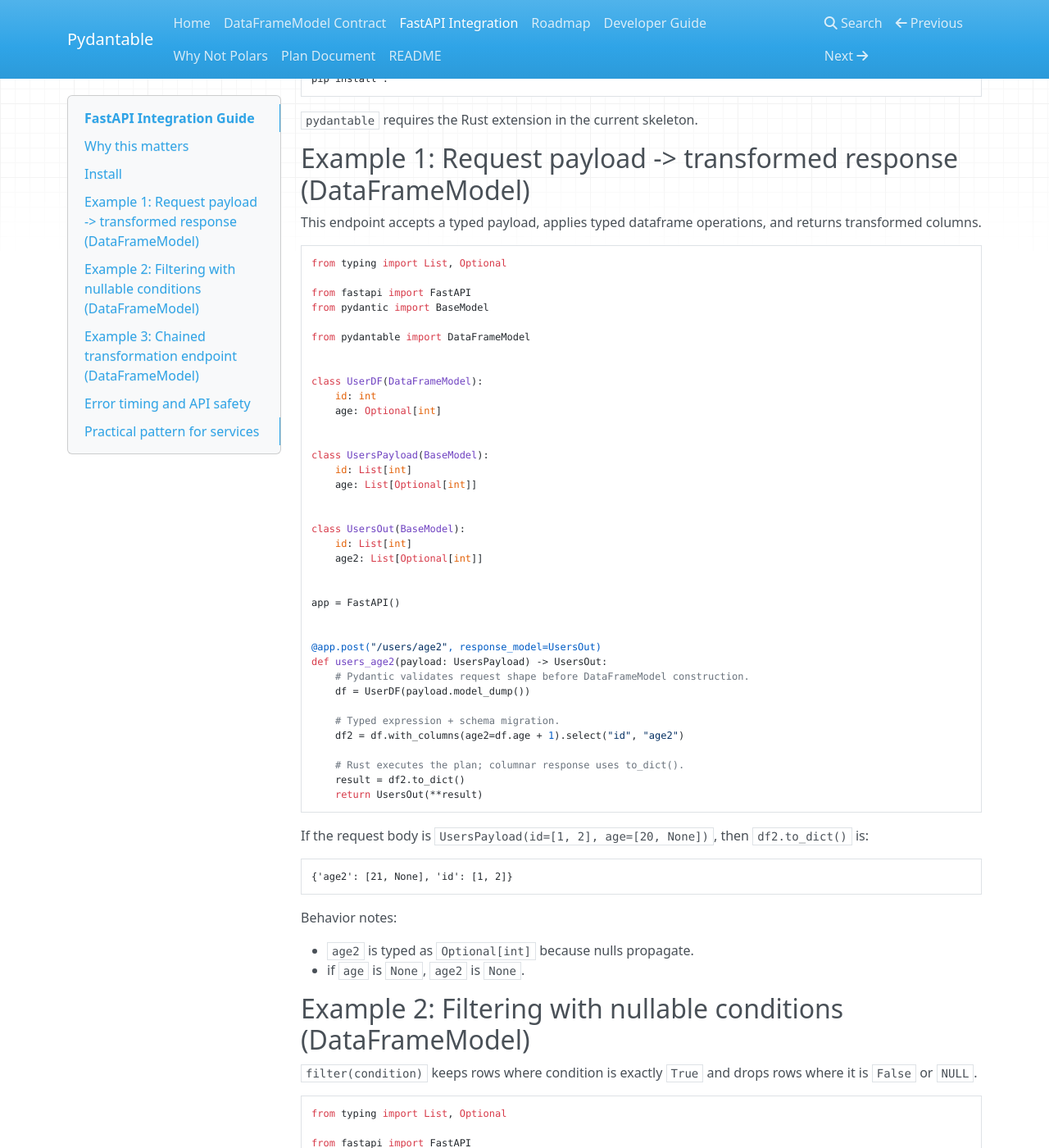
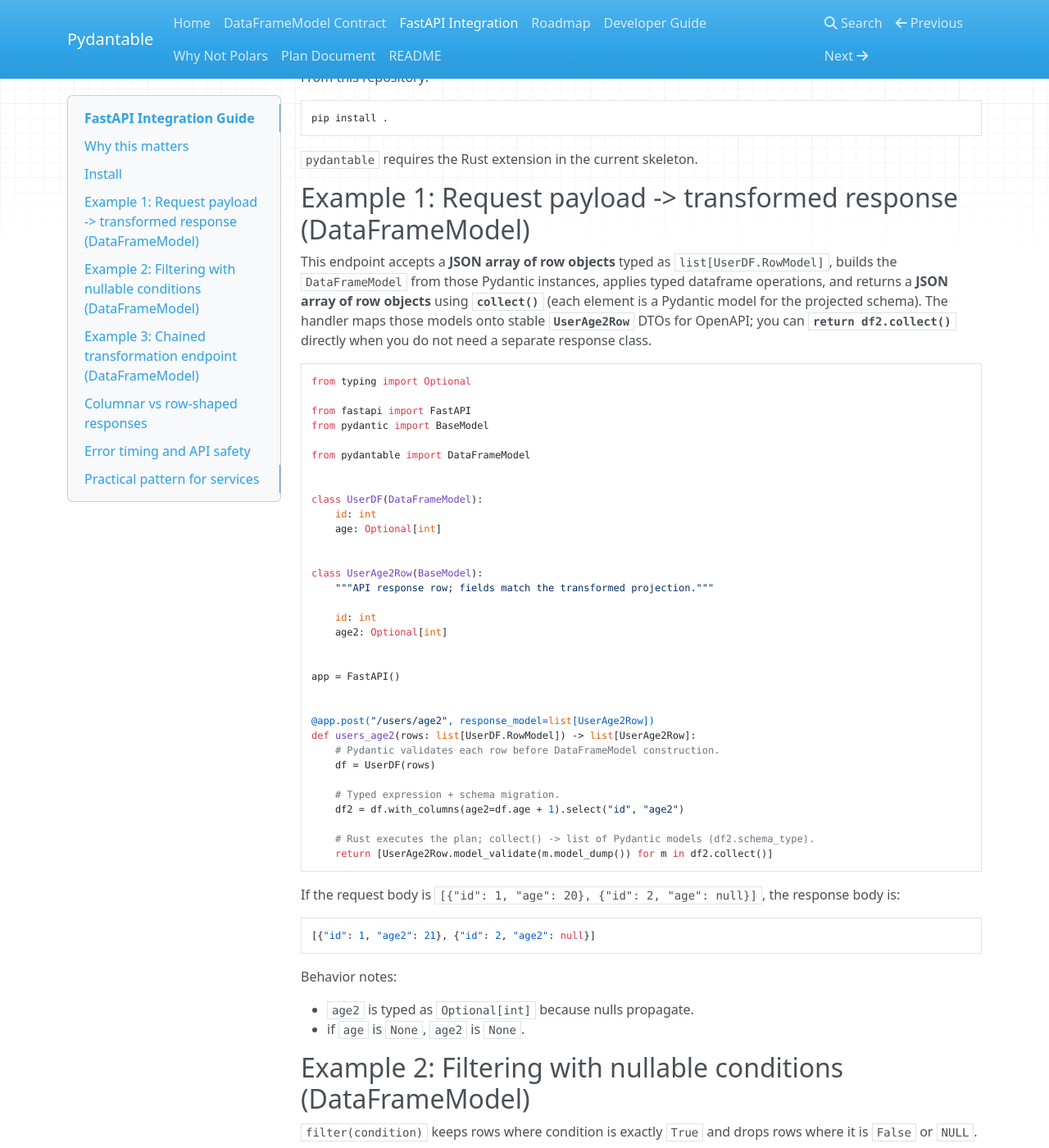
Before and after one commit to eddiethedean/pydantable, an MkDocs documentation site: the page built from docs/FASTAPI.md, in a window 1280 px wide and 1400 px high, scrolled down 449 px. Shown: the whole window at 82% size. Built offline with MkDocs 1.6.1, drawn with Linux system fonts in a browser that asks for light colours; nearby versions of some CDN libraries; some of the changed text lies outside the part shown.

Commit message:
feat: DataFrameModel accepts Pydantic row sequences; refresh FastAPI docs
- Extend _normalize_input to accept Sequence[Mapping|BaseModel] and validate via RowModel
- Add tests for row models, mixed dict/model rows, and updated TypeError match
- Update FASTAPI.md/DATAFRAMEMODEL/pydantable_readme for RowModel request bodies and collect()-based row responses
- Adjust verify_doc_examples FASTAPI section for collect() assertions
- Add pydantable-core/src/expr/tests.rs

````diff
--- a/docs/FASTAPI.md
+++ b/docs/FASTAPI.md
@@ -9,7 +9,8 @@ For FastAPI services, `pydantable` gives you:
 
 - Pydantic schema validation at API boundaries
 - typed dataframe transformations in service logic
-- Rust execution for `to_dict()` / `collect()` on supported operations (`collect()` returns Pydantic row models by default)
+- `DataFrameModel` construction from column dicts, row dicts, or **sequences of Pydantic models** (including `YourDF.RowModel` from a typed request body)
+- Rust execution for `to_dict()` (columnar) and **`collect()`** (row list: **`list`** of Pydantic models for the **current** projected schema)
 
 ## Install
 
@@ -23,11 +24,15 @@ pip install .
 
 ## Example 1: Request payload -> transformed response (DataFrameModel)
 
-This endpoint accepts a typed payload, applies typed dataframe operations, and
-returns transformed columns.
+This endpoint accepts a **JSON array of row objects** typed as `list[UserDF.RowModel]`,
+builds the `DataFrameModel` from those Pydantic instances, applies typed dataframe
+operations, and returns a **JSON array of row objects** using **`collect()`** (each
+element is a Pydantic model for the projected schema). The handler maps those models
+onto stable **`UserAge2Row`** DTOs for OpenAPI; you can **`return df2.collect()`**
+directly when you do not need a separate response class.
 
 ```python
-from typing import List, Optional
+from typing import Optional
 
 from fastapi import FastAPI
 from pydantic import BaseModel
@@ -40,36 +45,32 @@ class UserDF(DataFrameModel):
     age: Optional[int]
 
 
-class UsersPayload(BaseModel):
-    id: List[int]
-    age: List[Optional[int]]
+class UserAge2Row(BaseModel):
+    """API response row; fields match the transformed projection."""
 
-
-class UsersOut(BaseModel):
-    id: List[int]
-    age2: List[Optional[int]]
+    id: int
+    age2: Optional[int]
 
 
 app = FastAPI()
 
 
-@app.post("/users/age2", response_model=UsersOut)
-def users_age2(payload: UsersPayload) -> UsersOut:
-    # Pydantic validates request shape before DataFrameModel construction.
-    df = UserDF(payload.model_dump())
+@app.post("/users/age2", response_model=list[UserAge2Row])
+def users_age2(rows: list[UserDF.RowModel]) -> list[UserAge2Row]:
+    # Pydantic validates each row before DataFrameModel construction.
+    df = UserDF(rows)
 
     # Typed expression + schema migration.
     df2 = df.with_columns(age2=df.age + 1).select("id", "age2")
 
-    # Rust executes the plan; columnar response uses to_dict().
-    result = df2.to_dict()
-    return UsersOut(**result)
+    # Rust executes the plan; collect() -> list of Pydantic models (df2.schema_type).
+    return [UserAge2Row.model_validate(m.model_dump()) for m in df2.collect()]
 ```
 
-If the request body is `UsersPayload(id=[1, 2], age=[20, None])`, then `df2.to_dict()` is:
+If the request body is `[{"id": 1, "age": 20}, {"id": 2, "age": null}]`, the response body is:
 
-```text
-{'age2': [21, None], 'id': [1, 2]}
+```json
+[{"id": 1, "age2": 21}, {"id": 2, "age2": null}]
 ```
 
 Behavior notes:
@@ -83,7 +84,7 @@ Behavior notes:
 rows where it is `False` or `NULL`.
 
 ```python
-from typing import List, Optional
+from typing import Optional
 
 from fastapi import FastAPI
 from pydantic import BaseModel
@@ -96,39 +97,33 @@ class UserDF(DataFrameModel):
     age: Optional[int]
 
 
-class UsersPayload(BaseModel):
-    id: List[int]
-    age: List[Optional[int]]
-
-
-class AdultOut(BaseModel):
-    id: List[int]
-    age: List[Optional[int]]
+class AdultRow(BaseModel):
+    id: int
+    age: Optional[int]
 
 
 app = FastAPI()
 
 
-@app.post("/users/adults", response_model=AdultOut)
-def adults(payload: UsersPayload) -> AdultOut:
-    df = UserDF(payload.model_dump())
+@app.post("/users/adults", response_model=list[AdultRow])
+def adults(rows: list[UserDF.RowModel]) -> list[AdultRow]:
+    df = UserDF(rows)
 
     # condition dtype: Optional[bool]
     df2 = df.filter(df.age >= 18)
-    result = df2.to_dict()
-    return AdultOut(**result)
+    return [AdultRow.model_validate(m.model_dump()) for m in df2.collect()]
 ```
 
 With input:
 
-```python
-{"id": [1, 2, 3], "age": [22, None, 15]}
+```json
+[{"id": 1, "age": 22}, {"id": 2, "age": null}, {"id": 3, "age": 15}]
 ```
 
-Output (`df2.to_dict()`):
+Response body:
 
-```text
-{'id': [1], 'age': [22]}
+```json
+[{"id": 1, "age": 22}]
 ```
 
 ## Example 3: Chained transformation endpoint (DataFrameModel)
@@ -136,7 +131,7 @@ Output (`df2.to_dict()`):
 This example shows a realistic service flow: enrich, filter, project.
 
 ```python
-from typing import List, Optional
+from typing import Optional
 
 from fastapi import FastAPI
 from pydantic import BaseModel
@@ -149,36 +144,36 @@ class EventDF(DataFrameModel):
     spend: Optional[float]
 
 
-class EventsPayload(BaseModel):
-    user_id: List[int]
-    spend: List[Optional[float]]
-
-
-class HighValueOut(BaseModel):
-    user_id: List[int]
-    spend_usd: List[Optional[float]]
+class HighValueRow(BaseModel):
+    user_id: int
+    spend_usd: Optional[float]
 
 
 app = FastAPI()
 
 
-@app.post("/events/high-value", response_model=HighValueOut)
-def high_value(payload: EventsPayload) -> HighValueOut:
-    df = EventDF(payload.model_dump())
+@app.post("/events/high-value", response_model=list[HighValueRow])
+def high_value(rows: list[EventDF.RowModel]) -> list[HighValueRow]:
+    df = EventDF(rows)
 
     df2 = (
         df.with_columns(spend_usd=df.spend * 1.0)
         .filter(df.spend > 100.0)
         .select("user_id", "spend_usd")
     )
-    return HighValueOut(**df2.to_dict())
+    return [HighValueRow.model_validate(m.model_dump()) for m in df2.collect()]
 ```
 
-For `EventsPayload(user_id=[1, 2], spend=[150.0, 50.0])`, `df2.to_dict()` is:
+For a request body `[{"user_id": 1, "spend": 150.0}, {"user_id": 2, "spend": 50.0}]`, the response body is:
 
-```text
-{'user_id': [1], 'spend_usd': [150.0]}
+```json
+[{"user_id": 1, "spend_usd": 150.0}]
 ```
+
+## Columnar vs row-shaped responses
+
+- **`to_dict()`** — `dict[str, list]`; use when your API returns **columns** (e.g. bulk arrays in one JSON object).
+- **`collect()`** — `list` of Pydantic models for the **current** projected schema (`df.schema_type`); use for **row arrays** in JSON. For OpenAPI, map with `YourRowDto.model_validate(m.model_dump())` when you want a stable named type, or return **`df.collect()`** directly if the generated row type is enough.
 
 ## Error timing and API safety
 
@@ -197,7 +192,7 @@ Phase 3 (basic transformations) is complete:
 
 - `select()`, `with_columns()`, and `filter()` behavior is locked
 - `with_columns()` replacement semantics are deterministic for collisions
-- row-input and column-input transformation parity is validated
+- row-input (dict rows, Pydantic row models) and column-input transformation parity is validated
 
 Phase 4 (logical-plan boundary hardening) is complete:
 
@@ -209,7 +204,7 @@ Phase 4 (logical-plan boundary hardening) is complete:
 
 For larger apps, a clean split is:
 
-- **Route layer**: Pydantic request/response models
+- **Route layer**: Pydantic request/response models; materialize rows with **`collect()`** when responses are row lists
 - **Service layer**: `DataFrameModel` transforms
 - **Persistence layer**: source/sink adapters (db, queue, storage)
 
````
Also changed, not shown: docs/DATAFRAMEMODEL.md (+38 -9 lines), docs/pydantable_readme.md (+3 -2 lines), 4 other files.
